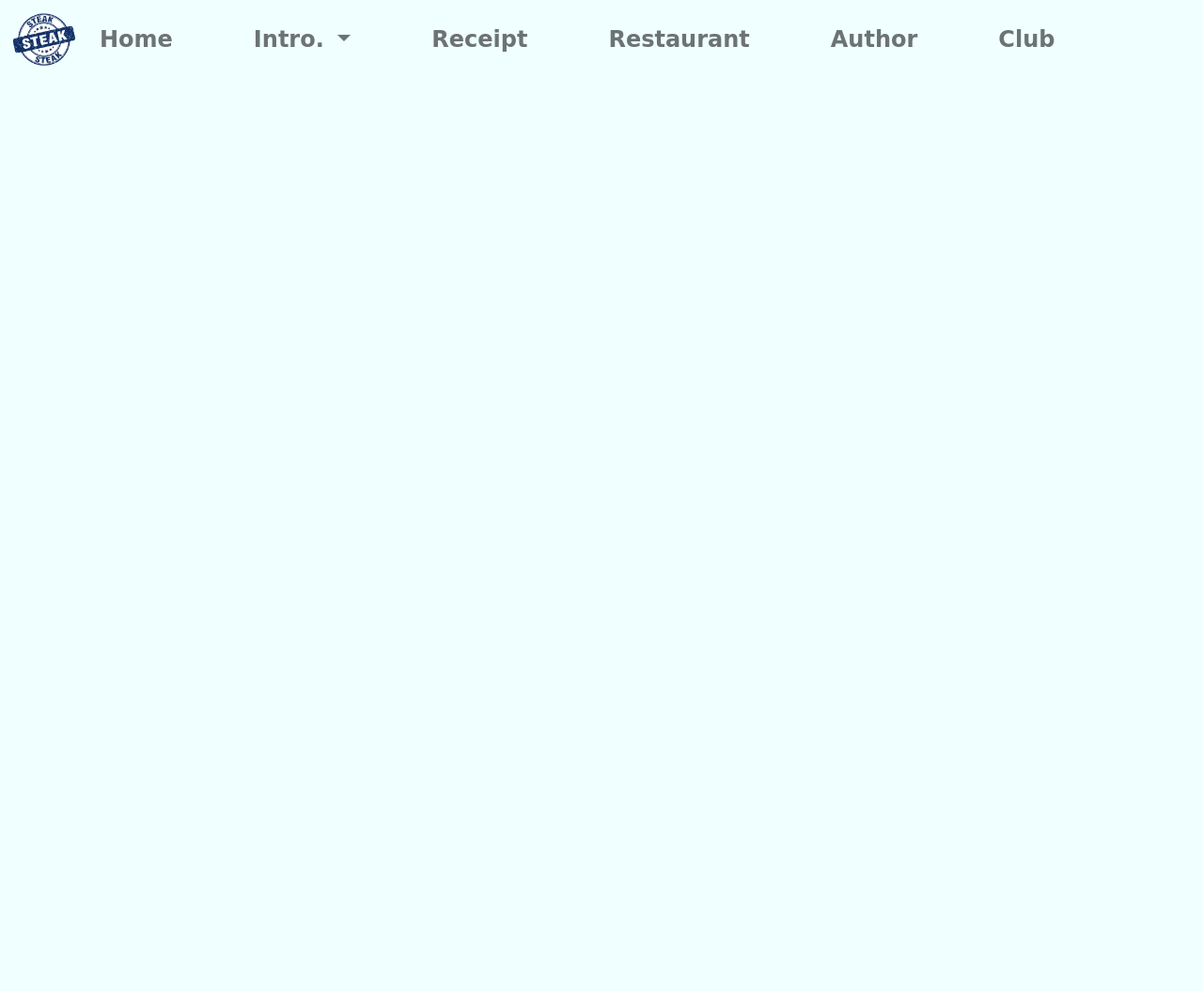
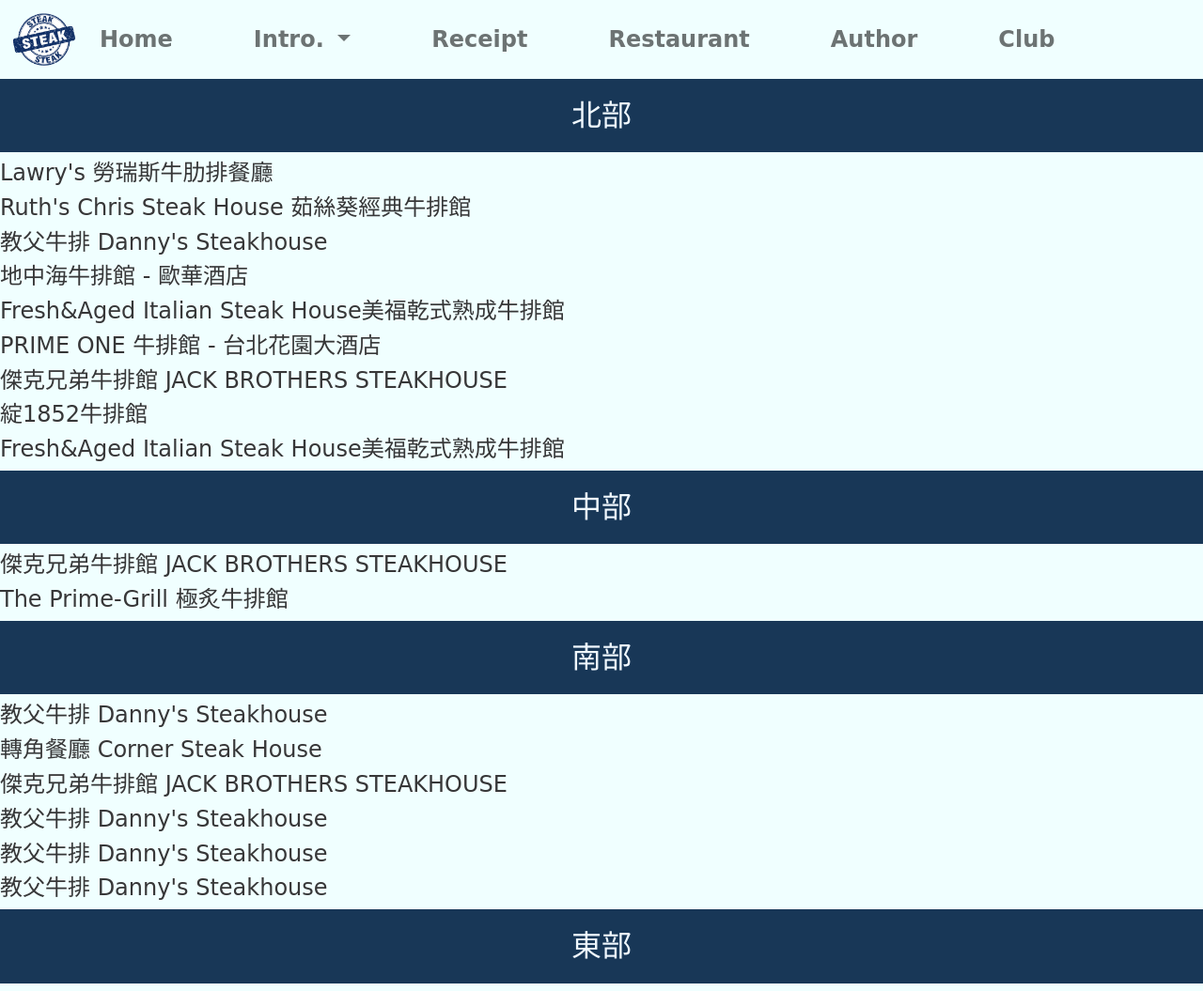
Before and after one commit to boyben001/WebDesign, a plain HTML site: page Restaurant.html in a window 1280 px wide. Shown: the whole page at 94% size. Before the commit the page ends 800 px from the top, so only its background shows below. Drawn offline with nearby package versions, Linux system fonts and the light colour scheme.

Commit message:
no message

```diff
--- a/Restaurant.html
+++ b/Restaurant.html
@@ -55,7 +55,35 @@
             </div>
         </div>
     </nav>
+    <h2>北部</h2>
+    <div class="content">
+        <h4>Lawry's 勞瑞斯牛肋排餐廳</h4>
+        <h4>Ruth's Chris Steak House 茹絲葵經典牛排館</h4>
+        <h4>教父牛排 Danny's Steakhouse</h4>
+        <h4>地中海牛排館 - 歐華酒店</h4>
+        <h4>Fresh&Aged Italian Steak House美福乾式熟成牛排館</h4>
+        <h4>PRIME ONE 牛排館 - 台北花園大酒店</h4>
+        <h4>傑克兄弟牛排館 JACK BROTHERS STEAKHOUSE</h4>
+        <h4>綻1852牛排館</h4>
+        <h4>Fresh&Aged Italian Steak House美福乾式熟成牛排館</h4>
+    </div>
+    <h2>中部</h2>
+    <div class="content">
+        <h4>傑克兄弟牛排館 JACK BROTHERS STEAKHOUSE</h4>
+        <h4>The Prime-Grill 極炙牛排館</h4>
+    </div>
+    <h2>南部</h2>
+    <div class="content">
+        <h4>教父牛排 Danny's Steakhouse</h4>
+        <h4>轉角餐廳 Corner Steak House</h4>
+        <h4>傑克兄弟牛排館 JACK BROTHERS STEAKHOUSE</h4>
+        <h4>教父牛排 Danny's Steakhouse</h4>
+        <h4>教父牛排 Danny's Steakhouse</h4>
+        <h4>教父牛排 Danny's Steakhouse</h4>
+    </div>
 
+    <h2>東部</h2>
+    <div class="content"></div>
 </body>
 
 </html>
--- a/css/Restaurant.css
+++ b/css/Restaurant.css
@@ -33,3 +33,16 @@ body {
 .nav-item .dropdown-item span {
     float: right;
 }
+
+h2 {
+    text-align: center;
+    background-color: #183757;
+    color: aliceblue;
+    padding: 20px;
+    transition: all 0.3s;
+}
+
+h2:hover {
+    background-color: aliceblue;
+    color: #183757;
+}
```
Also changed, not shown: Receipt.html (+1 -10 lines).
